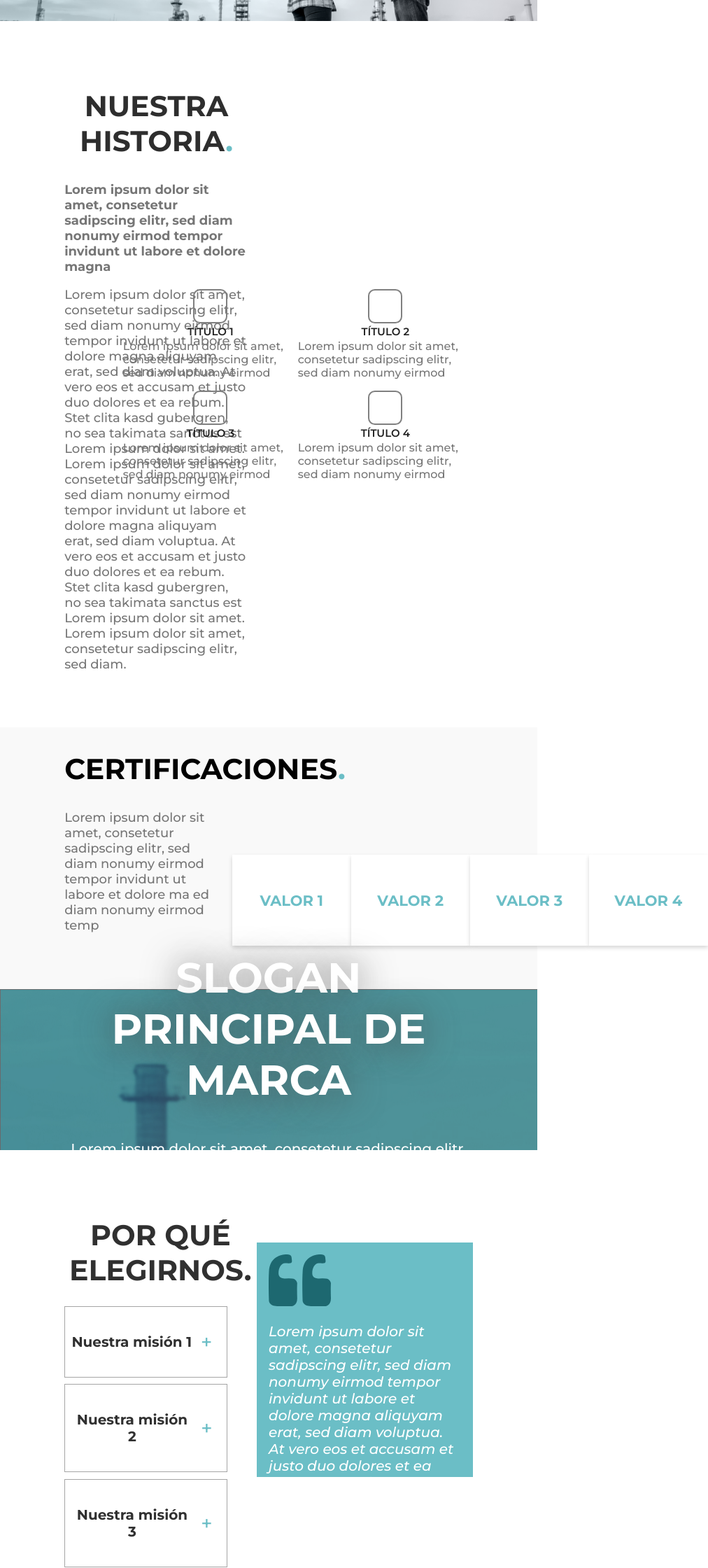
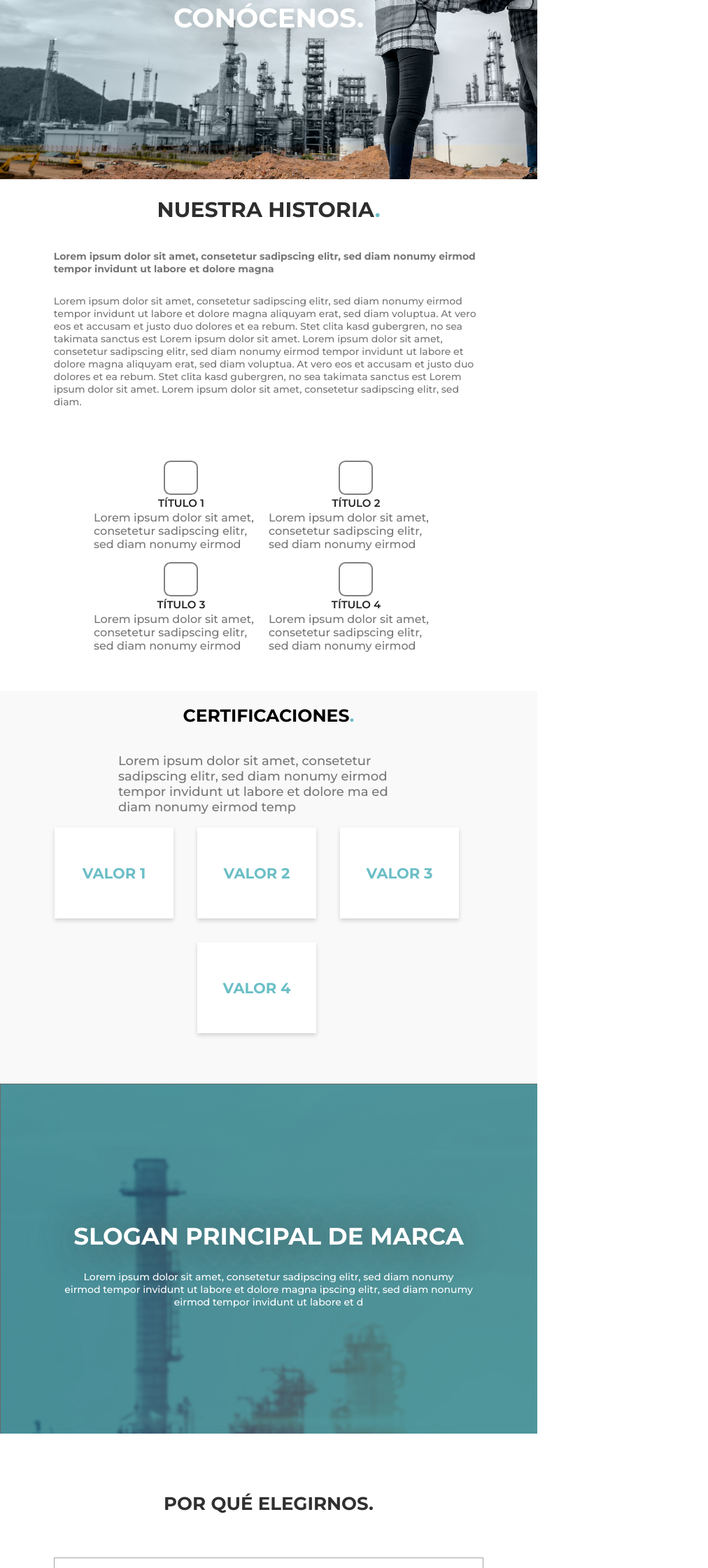
Before and after one commit to marquesin/proyectoossipa, a React (Create React App) app: page /nosotros in a window 768 px wide. Shown: the part 320-2560 px from the top of the page at 70% size, 1012 px wide, since content can reach past the window. Built offline with nearby package versions, Linux system fonts and the light colour scheme.

Commit message:
Responsive de Conocenos

```diff
--- a/src/Components/Header/Header.css
+++ b/src/Components/Header/Header.css
@@ -68,8 +68,14 @@
     width: 40px;
 }
 
+
+
 @media screen and (max-width: 1200px)
 {
+    .Header{
+        height: 25vw;
+
+    }
     .containerHeader{
         display: none;
     }
@@ -81,9 +87,73 @@
         align-items: center;
         background-color: #FFFFFF;
         height: 100px;
+        z-index: 300;
+        height: 25vw;
+
+    }
+    .containerMenuDesplegable{
+        width: 100%;
+        /* height: 100%; */
+        position: fixed;
+        padding-top: 25vw;
+        flex-direction: column;
+        display: flex;
         z-index: 200;
+
     }
-    /* .Header{
-        max-width: 100%;
-    } */
+    .containerButtonHeaderDesplegable{
+       width: 100%;
+       height: 40vw;
+       flex-direction: column;
+       display: flex;
+       background-color: #FFFFFF;
+       align-items: center;
+       justify-content: space-around;
+       padding-bottom: 5vw;
+       padding-top: 5vw;
+
+    }
+    .buttonHeaderDesplegable{
+        height: 100%;
+        background-color: #FFFFFF;
+        border: none;
+        font-weight: 700;
+        border: none;
+        color: #707070;
+        font-size: 3vw;
+        padding-bottom: 2vw;
+        padding-top: 2vw;
+
+
+    }
+    .containerIconHeaderDesplegable{
+        padding-top: 3vw;
+        background-color: #FFFFFF;
+
+    }
+    .containerIconHeaderDesplegable{
+        display: flex;
+        align-items: center;
+        justify-content: space-evenly;
+        padding-bottom: 4vw;
+       /* border-bottom: solid #707070 1px; */
+
+    }
+    .iconosRedesResponsive{
+        width: 6vw;
+        height: 6vw;
+    }
+    @media screen and (min-width:768px) and  (max-width: 1200px){
+        .containerHeaderResponsive{
+            height: 15vw;
+            width: 100%;
+        }
+        .Header{
+            height: 15vw;
+        }
+        .containerMenuDesplegable{
+            padding-top: 15vw;
+        }
+    }
+
 }
--- a/src/Components/Header/Header.js
+++ b/src/Components/Header/Header.js
@@ -1,4 +1,4 @@
-import React from "react";
+import React, { useState } from "react";
 import "./Header.css";
 import logo from "./images/LogoHeader.svg";
 import iconFace from "./images/IconFacebook.svg";
@@ -8,6 +8,7 @@ import { Link } from "react-router-dom";
 import iconMenu from "./images/bars-solid.svg";
 
 export default function Header() {
+  const [menuDes, setMenuDes] = useState(false);
   return (
     <section className="Header">
       <div className="containerHeader">
@@ -36,15 +37,50 @@ export default function Header() {
       </div>
       <div className="containerHeaderResponsive">
         <img src={logo} alt="Logo de la empresa" className="logoHeader" />
+
         <img
           src={iconMenu}
           alt="Icono menu desplegable"
           className="iconMenuDesolegable"
+          onClick={(e) => setMenuDes(!menuDes)}
         />
-        {/* <div className="containerMenuDesplegable">
-
-        </div> */}
       </div>
+      {menuDes ? (
+        <div className="containerMenuDesplegable">
+          <div className="containerButtonHeaderDesplegable">
+            <Link to="/">
+              <button className="buttonHeaderDesplegable">HOME</button>
+            </Link>
+            <button className="buttonHeaderDesplegable">SOLUCIONES</button>
+            <Link to="/nosotros">
+              <button className="buttonHeaderDesplegable">NOSOTROS</button>
+            </Link>
+            <button className="buttonHeaderDesplegable">BLOG</button>
+            <Link to="/contacto">
+              <button className="buttonHeaderDesplegable">CONTACTO</button>
+            </Link>
+          </div>
+          <div className="containerIconHeaderDesplegable">
+            <img
+              src={iconFace}
+              alt="Icono de Facebook"
+              className="iconosRedesResponsive"
+            />
+            <img
+              src={iconTwi}
+              alt="Icono de Twitter"
+              className="iconosRedesResponsive"
+            />
+            <img
+              src={iconIn}
+              alt="Icono de In"
+              className="iconosRedesResponsive"
+            />
+          </div>
+        </div>
+      ) : (
+        ""
+      )}
     </section>
   );
 }
--- a/src/Components/Home/Banner/Banner.css
+++ b/src/Components/Home/Banner/Banner.css
@@ -70,7 +70,7 @@ cursor: pointer;
     cursor: pointer;
 
 }
-@media screen and (min-width: 320px) and (max-width: 1200px)
+@media screen  and (max-width: 1200px)
 {
     .banner{
         /* height: 100%; */
--- a/src/Components/Nosotros/Banner/Banner.css
+++ b/src/Components/Nosotros/Banner/Banner.css
@@ -16,3 +16,13 @@
     text-shadow: 0px 3px 50px #4B4B4BE8;
     opacity: 1;
 }
+
+@media screen  and (max-width: 1200px)
+{
+    .bannerNos{
+        height: 60vw;
+    }
+.titeConocenosN{
+    font-size: 38px;
+}
+}
--- a/src/Components/Nosotros/Certificaciones/Certificaciones.css
+++ b/src/Components/Nosotros/Certificaciones/Certificaciones.css
@@ -49,3 +49,41 @@ display: flex;
 align-items: center;
 justify-content: center;
 }
+
+@media screen  and (max-width: 1200px)
+{
+
+.containerCertificaciones{
+    flex-direction: column;
+    padding: 0;
+    width: 100%;
+    justify-content: center;
+    align-items: center;
+}
+.containerTitleyPCertificaciones{
+    height: 100%;
+    width: 80%;
+    display: flex;
+    justify-content: center;
+    align-items: center;
+    flex-direction: column;
+}
+h1.titleCertificaciones{
+    font-size: 25px;
+}
+.pCertificaciones{
+    width: 70%;
+    align-self: center;
+}
+.containerValoresCertificaciones{
+    flex-direction: row;
+    margin: 0;
+    flex-wrap: wrap;
+    margin-bottom: 5vw;
+}
+.valoresDeCertificaciones{
+    margin-bottom: 5%;
+    margin-right: 5%;
+}
+
+}
--- a/src/Components/Nosotros/NuestraHistoria/NuestraHistoria.css
+++ b/src/Components/Nosotros/NuestraHistoria/NuestraHistoria.css
@@ -85,3 +85,46 @@
     letter-spacing: 0;
     margin-top: 0;
 }
+
+@media screen  and (max-width: 1200px)
+{
+    .containerNuestraHistoria{
+        flex-direction: column;
+        padding: 0;
+        margin: 0;
+        justify-content: center;
+        align-items: center;
+        width: 100%;
+    }
+    .nuestraHistoriaIzquierda{
+        width: 80%;
+        display: flex;
+        justify-content: center;
+        align-items: center;
+        flex-direction: column;
+    }
+    .nuestraHistoriaDerecha{
+        width: 80%;
+        display: flex;
+        justify-content: center;
+        align-items: center;
+    }
+    .titleNuestraHistoria{
+        font-size: 30px;
+    }
+    .p1NuestraHistoria,.p2NuestraHistoria{
+        font-size: 14px;
+    }
+
+    .hilera1, .hilera2{
+        width: 100%;
+        flex-direction: row;
+        justify-content: center;
+        align-items: center;
+        flex-wrap: wrap;
+    }
+    .hilera2{
+        margin-bottom: 5vw;
+    }
+
+}
--- a/src/Components/Nosotros/PorqueElegirnos/Misiones/Misiones.css
+++ b/src/Components/Nosotros/PorqueElegirnos/Misiones/Misiones.css
@@ -70,3 +70,11 @@
     color: #767676;
     padding: 2% 4% 2% 4%;
 }
+
+@media screen  and (max-width: 1200px){
+    .containerMisiones{
+        width: 100%;
+        margin: 0;
+    }
+
+}
--- a/src/Components/Nosotros/PorqueElegirnos/PorqueElegirnos.css
+++ b/src/Components/Nosotros/PorqueElegirnos/PorqueElegirnos.css
@@ -38,3 +38,37 @@
     color: #FFFFFF;
     opacity: 1;
 }
+
+@media screen  and (max-width: 1200px){
+    .containerPorqueElegirnos{
+        flex-direction: column;
+        margin: 0;
+        padding: 0;
+        justify-content: center;
+        align-items: center;
+        width: 100%;
+    }
+    .containerTitleyMisiones{
+        width: 80%;
+    }
+    .titlePorqueElegirnos{
+        font-size: 26px;
+    }
+    .containerTextComillas{
+        width: 99%;
+        justify-content: center;
+        align-items: center;
+        height: 100%;
+        margin-bottom: 5vw;
+    }
+    .containerComilla{
+        display: flex;
+        justify-content: flex-start;
+        width: 70%;
+    }
+    .pComilla{
+        width: 70%;
+
+    }
+
+}
--- a/src/Components/Nosotros/Slogan/Slogan.css
+++ b/src/Components/Nosotros/Slogan/Slogan.css
@@ -31,3 +31,16 @@
     font-weight: 500;
     text-align: center;
 }
+@media screen  and (max-width: 1200px){
+.containerSlogan{
+    height: 500px;
+}
+    h1.titleSlogan{
+    font-size: 34px;
+}
+.pSlogan{
+    font-size: 14px;
+    margin-bottom: 2%;
+}
+
+}
```
